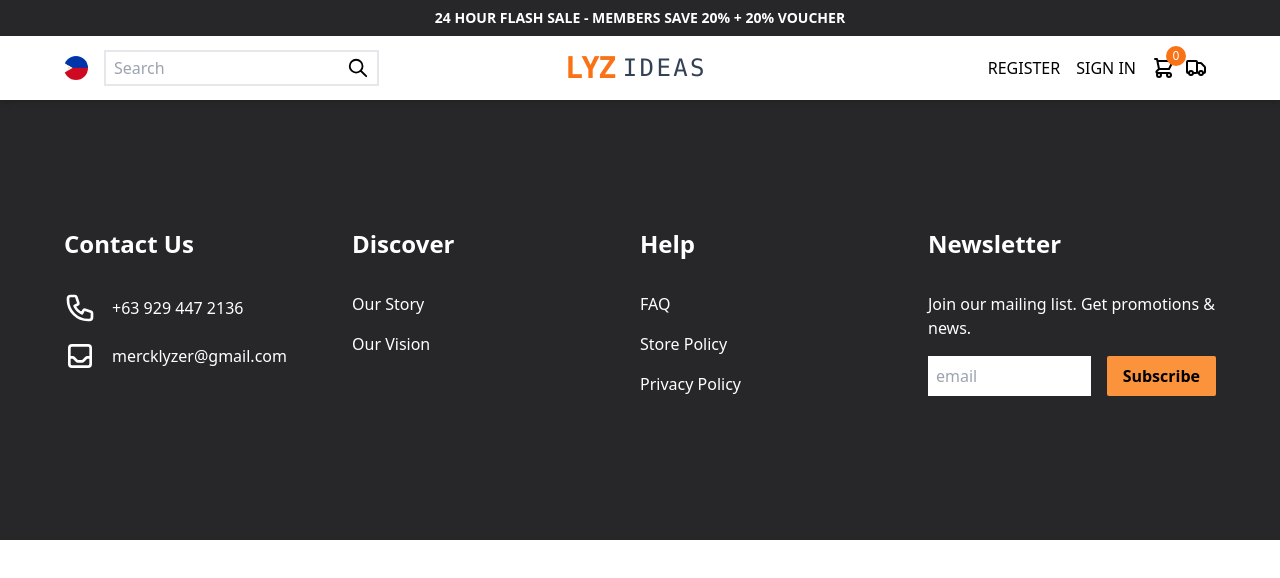
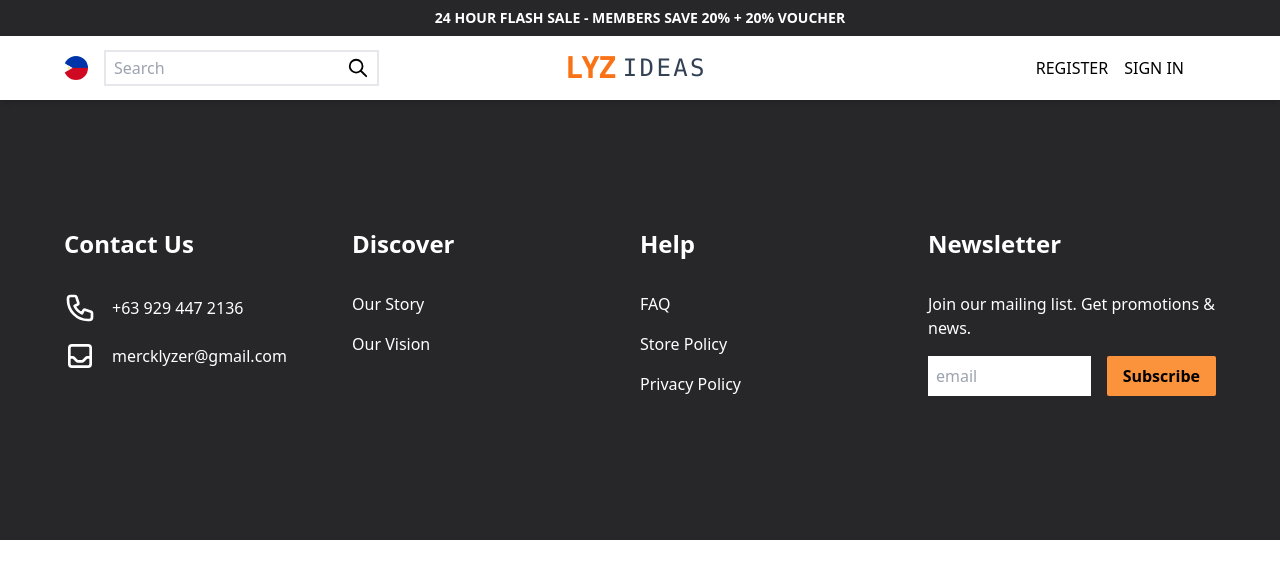
Before and after one commit to mercklyzer/shop-client, a React (Create React App) app: page /product/1 in a window 1280 px wide. Shown: the top 578 px of the page. Built offline with nearby package versions, Linux system fonts and the light colour scheme; no server answers.

Commit message:
Reroute if not logged in

```diff
--- a/src/components/Navbar.js
+++ b/src/components/Navbar.js
@@ -70,7 +70,7 @@ const Navbar = props => {
                     </div>
                     <svg className="w-6 h-6 mr-1 md:hidden cursor-pointer" fill="none" onClick={handleUserDropdown} stroke="currentColor" viewBox="0 0 24 24" xmlns="http://www.w3.org/2000/svg"><path strokeLinecap="round" strokeLinejoin="round" strokeWidth="2" d="M16 7a4 4 0 11-8 0 4 4 0 018 0zM12 14a7 7 0 00-7 7h14a7 7 0 00-7-7z"></path></svg>
                 </div>
-                <div className="relative">
+                <div className={`relative ${user? '':'hidden'}`}>
                     <div className="relative cursor-pointer" onClick={() => navigate('/cart')}>
                         <div className="h-4 w-4 sm:h-5 sm:w-5 rounded-full bg-orange-500 absolute top-0 right-0 translate-x-1/2 -translate-y-1/2 text-white text-xs justify-center items-center flex">{cartQuantity}</div>
                         <svg className="w-6 h-6" fill="none" stroke="currentColor" viewBox="0 0 24 24" xmlns="http://www.w3.org/2000/svg"><path strokeLinecap="round" strokeLinejoin="round" strokeWidth="2" d="M3 3h2l.4 2M7 13h10l4-8H5.4M7 13L5.4 5M7 13l-2.293 2.293c-.63.63-.184 1.707.707 1.707H17m0 0a2 2 0 100 4 2 2 0 000-4zm-8 2a2 2 0 11-4 0 2 2 0 014 0z"></path></svg>
@@ -83,7 +83,7 @@ const Navbar = props => {
                     </div>
                 </div>
                 <div className="relative ml-2">
-                    <div className="relative cursor-pointer" onClick={() => navigate('/orders')}>
+                    <div className={`relative cursor-pointer ${user? '':'hidden'}`} onClick={() => navigate('/orders')}>
                         <svg className="w-6 h-6" fill="none" stroke="currentColor" viewBox="0 0 24 24" xmlns="http://www.w3.org/2000/svg"><path d="M9 17a2 2 0 11-4 0 2 2 0 014 0zM19 17a2 2 0 11-4 0 2 2 0 014 0z"></path><path strokeLinecap="round" strokeLinejoin="round" strokeWidth="2" d="M13 16V6a1 1 0 00-1-1H4a1 1 0 00-1 1v10a1 1 0 001 1h1m8-1a1 1 0 01-1 1H9m4-1V8a1 1 0 011-1h2.586a1 1 0 01.707.293l3.414 3.414a1 1 0 01.293.707V16a1 1 0 01-1 1h-1m-6-1a1 1 0 001 1h1M5 17a2 2 0 104 0m-4 0a2 2 0 114 0m6 0a2 2 0 104 0m-4 0a2 2 0 114 0"></path></svg>
                     </div>
                 </div>
--- a/src/pages/Product.js
+++ b/src/pages/Product.js
@@ -1,6 +1,6 @@
 import React, { useEffect, useRef, useState } from "react"
 import { useDispatch } from "react-redux"
-import { useLocation } from "react-router-dom"
+import { Navigate, useLocation, useNavigate } from "react-router-dom"
 import Quantity from "../components/Quantity"
 import { addProduct } from "../redux/cartRedux"
 import {RotatingLines} from 'react-loader-spinner'
@@ -16,11 +16,14 @@ import "swiper/css/navigation";
 
 import { Pagination, Navigation } from "swiper";
 import { getProduct } from "../apiCalls/product.apiCall"
+import { useUser } from "../hooks/useUser"
 
 const Product = props => {
     const location = useLocation()
     const dispatch = useDispatch()
+    const navigate = useNavigate()
 
+    const [token, user, role] = useUser()
     const id = location.pathname.split("/")[2]
     const [quantity, setQuantity] = useState(1)
     const [isLoading, setIsLoading] = useState(false)
@@ -75,8 +78,11 @@ const Product = props => {
     }
 
     const handleClick = () => {
-        console.log(quantity);
-        console.log(product.stock);
+        if(!user){
+            navigate('/signup')
+        }
+        else{
+
             if(quantity <= product.stock){
                 setProduct(data => ({...data, stock: data.stock - quantity}))
                 setOnOutOfStock(() => () => toastRef.current = toast.error(`Only ${product.stock - quantity} pc${product.stock - quantity > 1? 's': ''} left.`, {
@@ -94,6 +100,7 @@ const Product = props => {
 
                 onOutOfStock()
                 console.log("Out of stock");
+            }
         }
 
 
```
Lines whose indentation alone changed are shown as unchanged.
